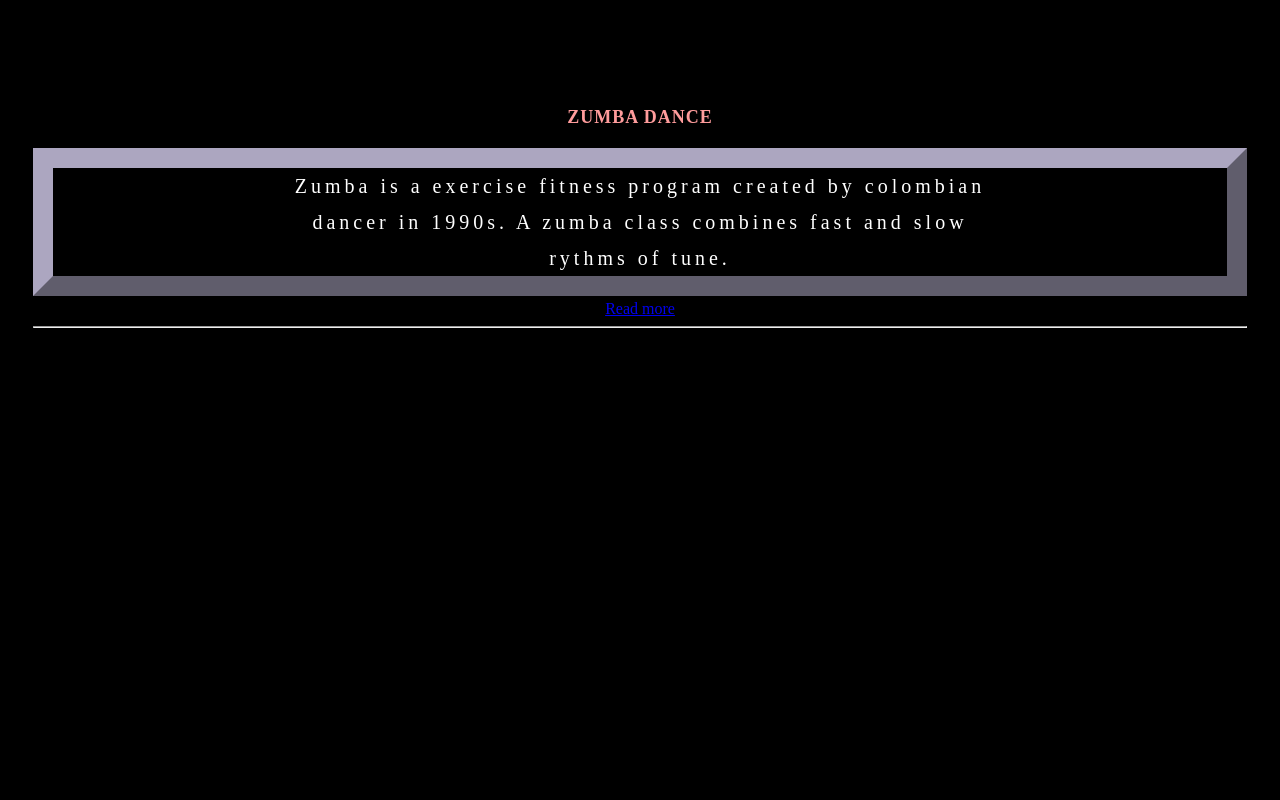
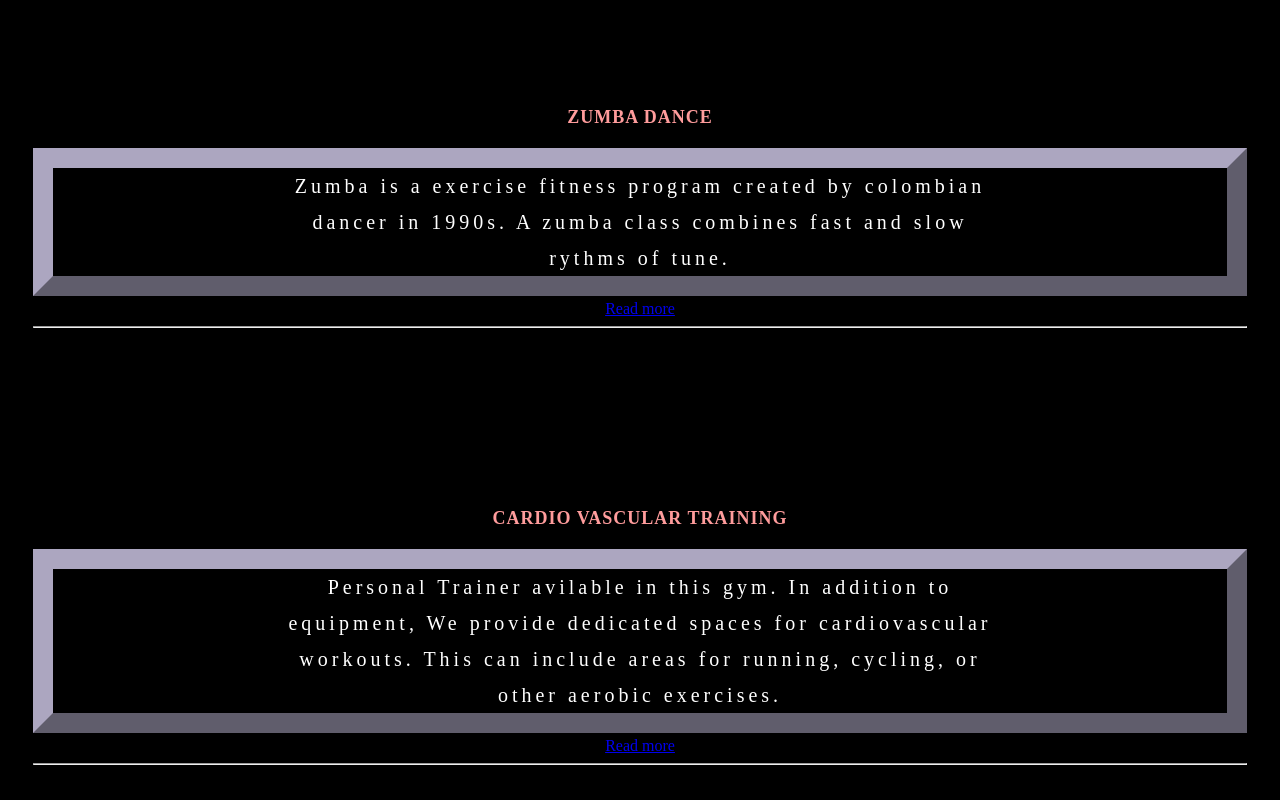
Before and after one commit to AtharvK07/Gym-Management-System, a plain HTML site: page services.html in a window 1280 px wide. Shown: the part 1309-2109 px from the top of the page. Before the commit the page ends 1672 px from the top, so only its background shows below. Drawn offline with Linux system fonts and the light colour scheme.

Commit message:
change #1

```diff
--- a/services.html
+++ b/services.html
@@ -162,6 +162,18 @@ combines fast and slow rythms of tune.</p>
 <hr>
 </div>
 </div>
+
+                        <div class="col-md-4">
+                            <div class="servicebox light blue">
+                                <div class="service-icon">
+                                </div>
+                                <h3 class="title">CARDIO VASCULAR TRAINING</h3>
+                                <p class="description">Personal Trainer avilable in this gym.
+                                    In addition to equipment, We provide dedicated spaces for cardiovascular workouts. This can include areas for running, cycling, or other aerobic exercises.</p>
+                                <a href="page4.html " class="readmore">Read more</a>
+                                <hr>
+                            </div>
+                        </div>
 </div>
 </div>
 </div>
```
